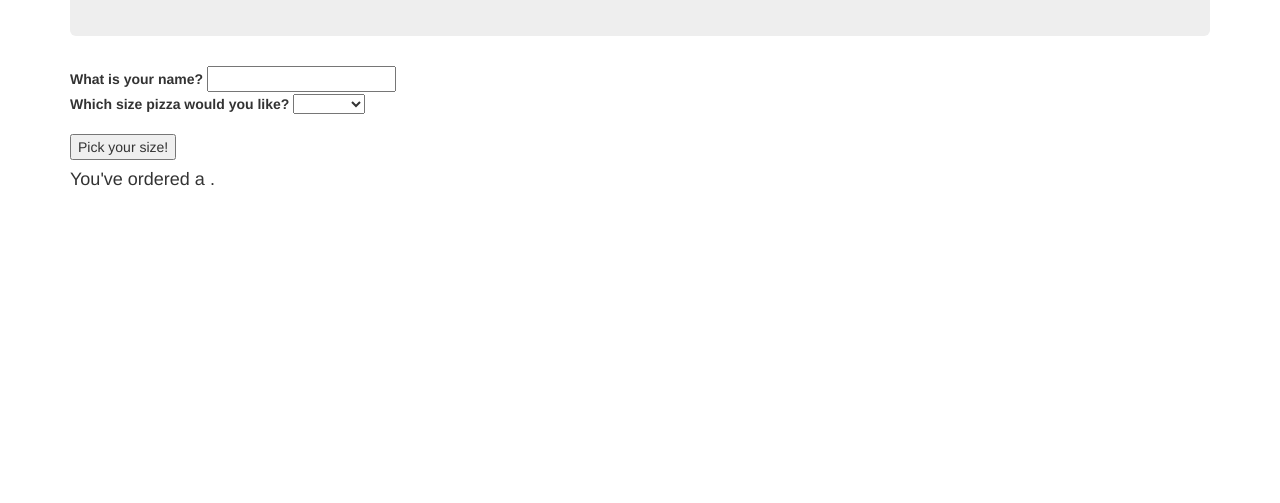
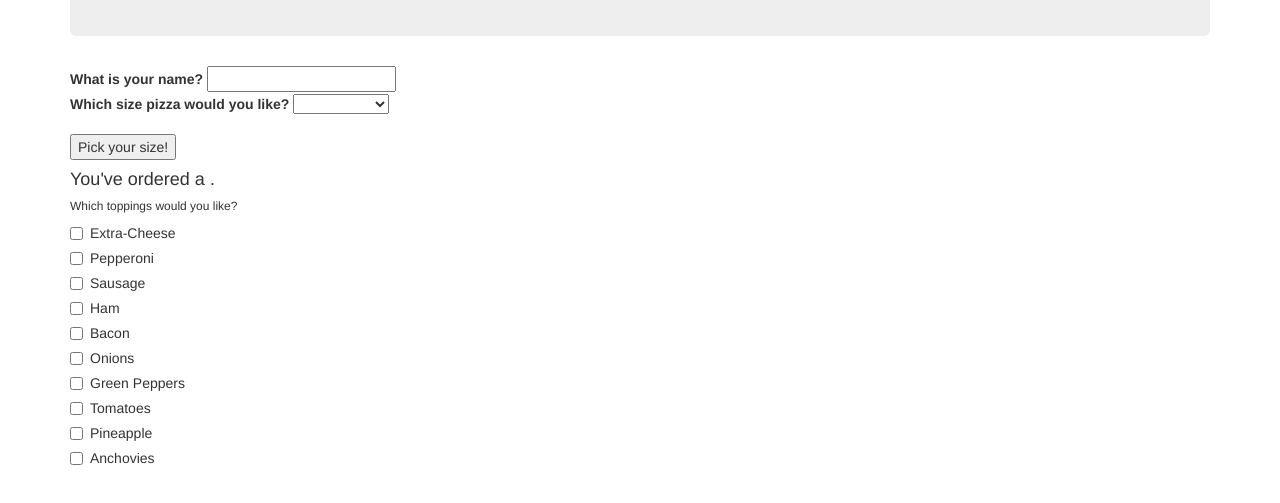
Before and after one commit to brettnew/pizza-delivery, a plain HTML site: page index.html in a window 1280 px wide. Shown: the part 159-662 px from the top of the page. Drawn offline with Linux system fonts and the light colour scheme.

Commit message:
Build out functionality on HTML to allow user to check boxes for the toppings they would like.

```diff
--- a/index.html
+++ b/index.html
@@ -24,11 +24,46 @@
             <option value="Small">Small</option>
             <option value="Medium">Medium</option>
             <option value="Large">Large</option>
+            <option value="Extra-Large">Extra-Large</option>
           </select>
         </div>
         <button type="submit" name="button">Pick your size!</button>
         <h4>You've ordered a <span class="final-pizza-size"></span>.</h4>
+        <div class="form-group">
+          <h6>Which toppings would you like?</h6>
+          <div class="checkbox">
+            <label><input type="checkbox" id="extra-cheese" value="extra-cheese">Extra-Cheese</label>
+          </div>
+          <div class="checkbox">
+            <label><input type="checkbox" id="pepperoni" value="pepperoni">Pepperoni</label>
+          </div>
+          <div class="checkbox">
+            <label><input type="checkbox" id="sausage" value="sausage">Sausage</label>
+          </div>
+          <div class="checkbox">
+            <label><input type="checkbox" id="ham" value="ham">Ham</label>
+          </div>
+          <div class="checkbox">
+            <label><input type="checkbox" id="bacon" value="bacon">Bacon</label>
+          </div>
+          <div class="checkbox">
+            <label><input type="checkbox" id="onions" value="onions">Onions</label>
+          </div>
+          <div class="checkbox">
+            <label><input type="checkbox" id="greenpeppers" value="greenpeppers">Green Peppers</label>
+          </div>
+          <div class="checkbox">
+            <label><input type="checkbox" id="tomatoes" value="tomatoes">Tomatoes</label>
+          </div>
+          <div class="checkbox">
+            <label><input type="checkbox" id="pineapple" value="pineapple">Pineapple</label>
+          </div>
+          <div class="checkbox">
+            <label><input type="checkbox" id="anchovies" value="anchovies">Anchovies</label>
+          </div>
+        </div>
       </form>
+
       <!-- <form class="toppings-checkboxes" action="demo-form.asp" method="get">
         <input type="checkbox" name="toppings" value="Extra-Cheese"> Pepperoni<br>
         <input type="checkbox" name="toppings" value="Pepperoni"> Pepperoni<br>
```
